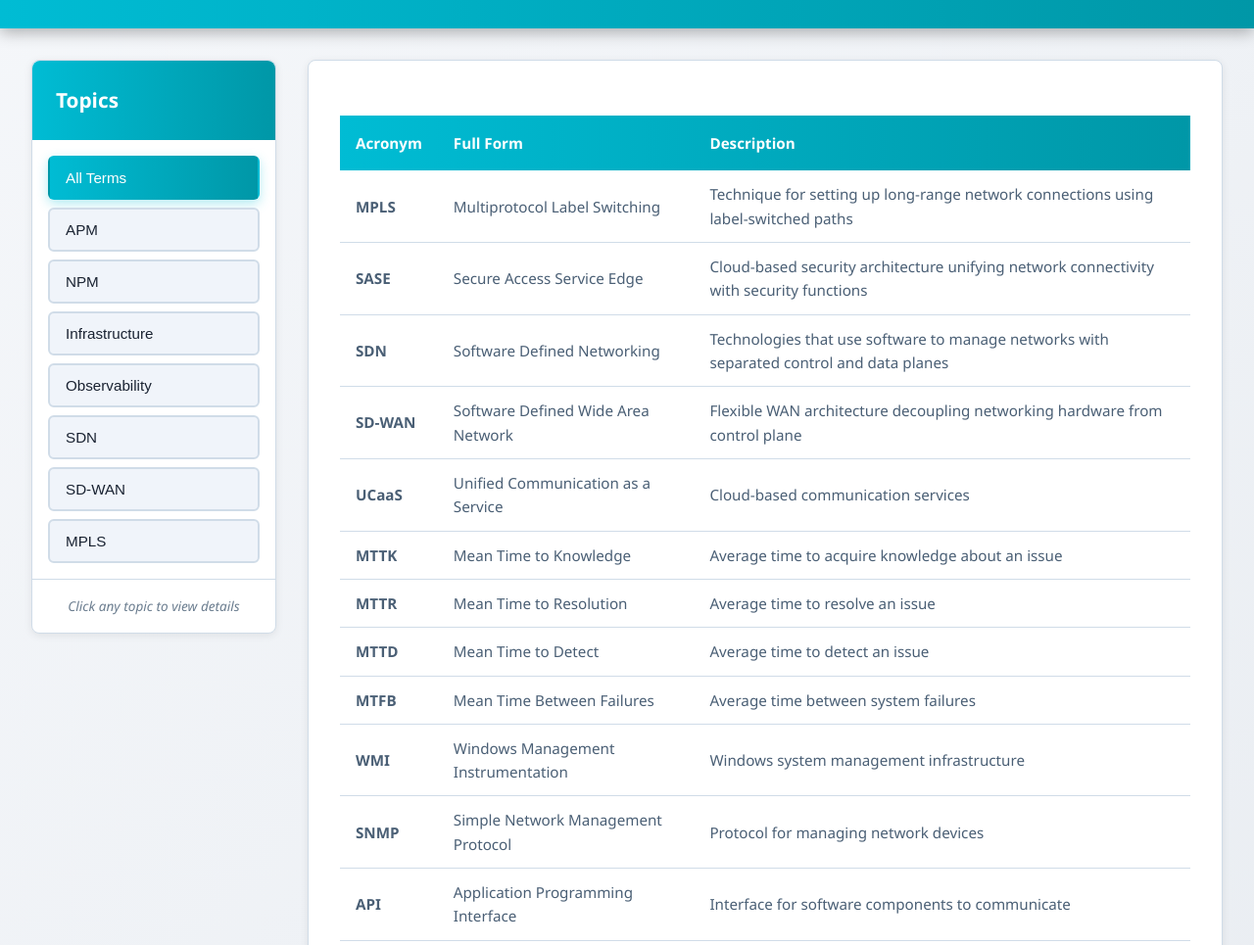
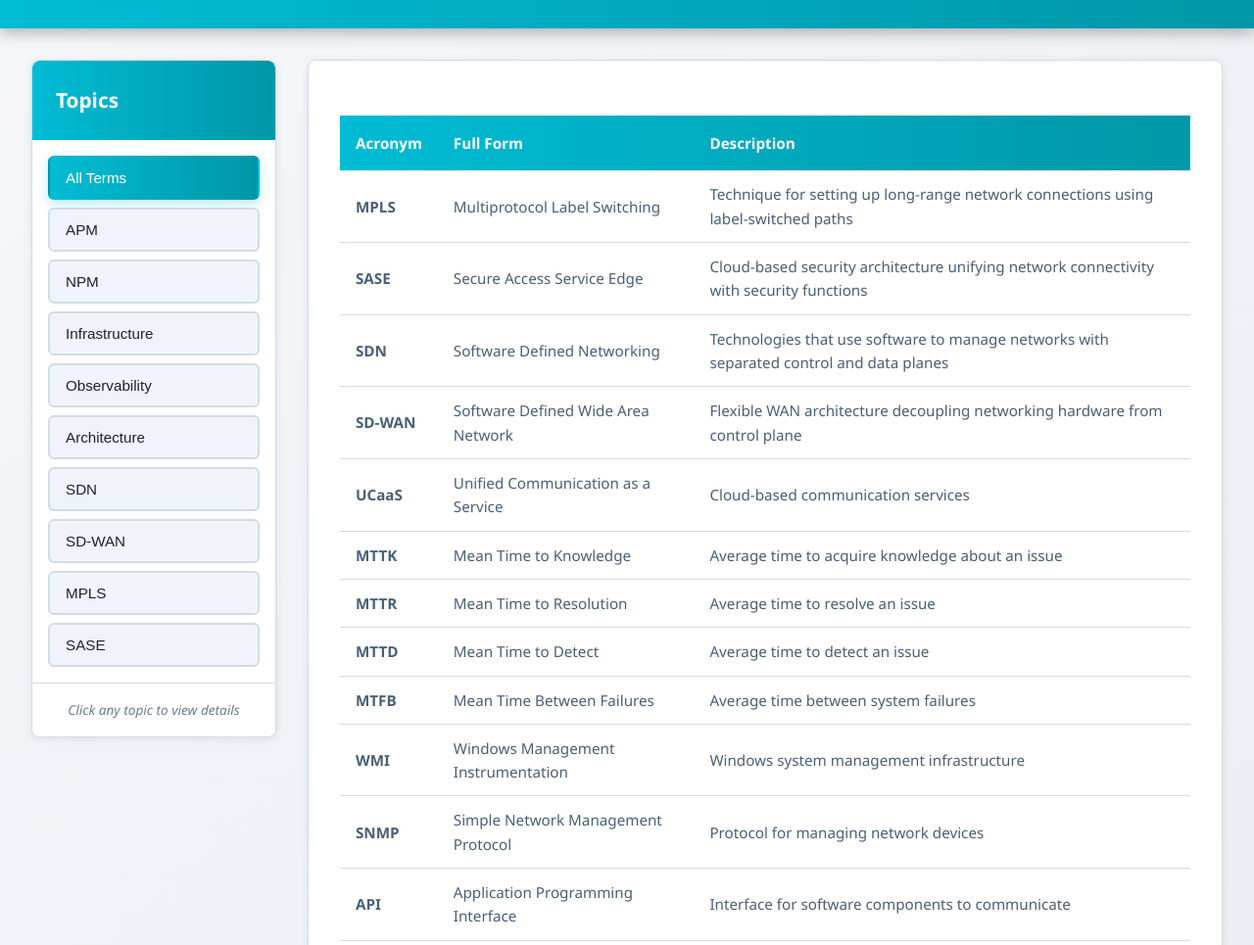
Before and after one commit to pranav5127/npm-apm, a plain HTML site: page webpage/index.html in a window 1280 px wide. Shown: the part 135-1100 px from the top of the page at 98% size. Drawn offline with Linux system fonts and the light colour scheme.

Commit message:
Update HTML with new navigation buttons for Architecture and SASE topics

```diff
--- a/webpage/index.html
+++ b/webpage/index.html
@@ -27,9 +27,11 @@
                     <button class="term-btn" data-term="npm">NPM</button>
                     <button class="term-btn" data-term="infrastructure">Infrastructure</button>
                     <button class="term-btn" data-term="observability">Observability</button>
+                    <button class="term-btn" data-term="architecture">Architecture</button>
                     <button class="term-btn" data-term="sdn">SDN</button>
                     <button class="term-btn" data-term="sdwan">SD-WAN</button>
                     <button class="term-btn" data-term="mpls">MPLS</button>
+                    <button class="term-btn" data-term="sase">SASE</button>
                 </div>
                 <div class="sidebar-footer">
                     <p class="hint">Click any topic to view details</p>
```
